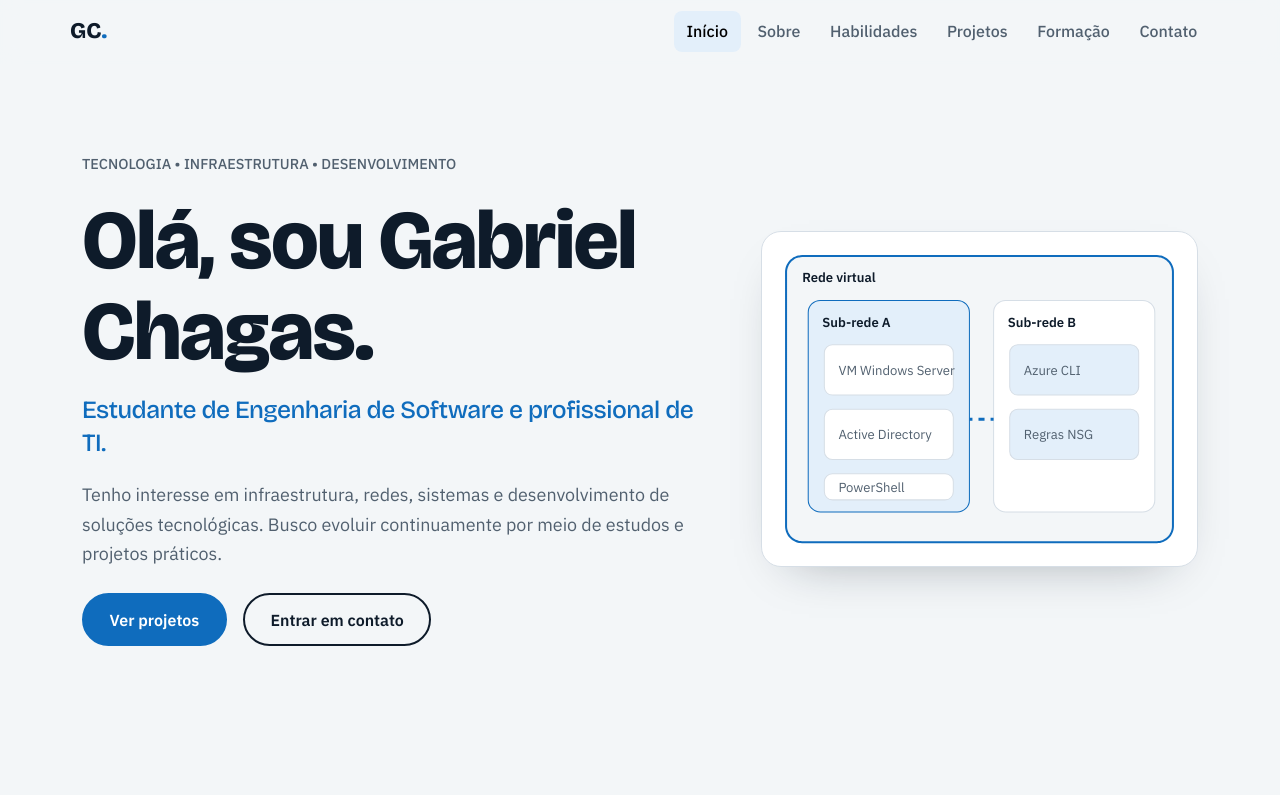
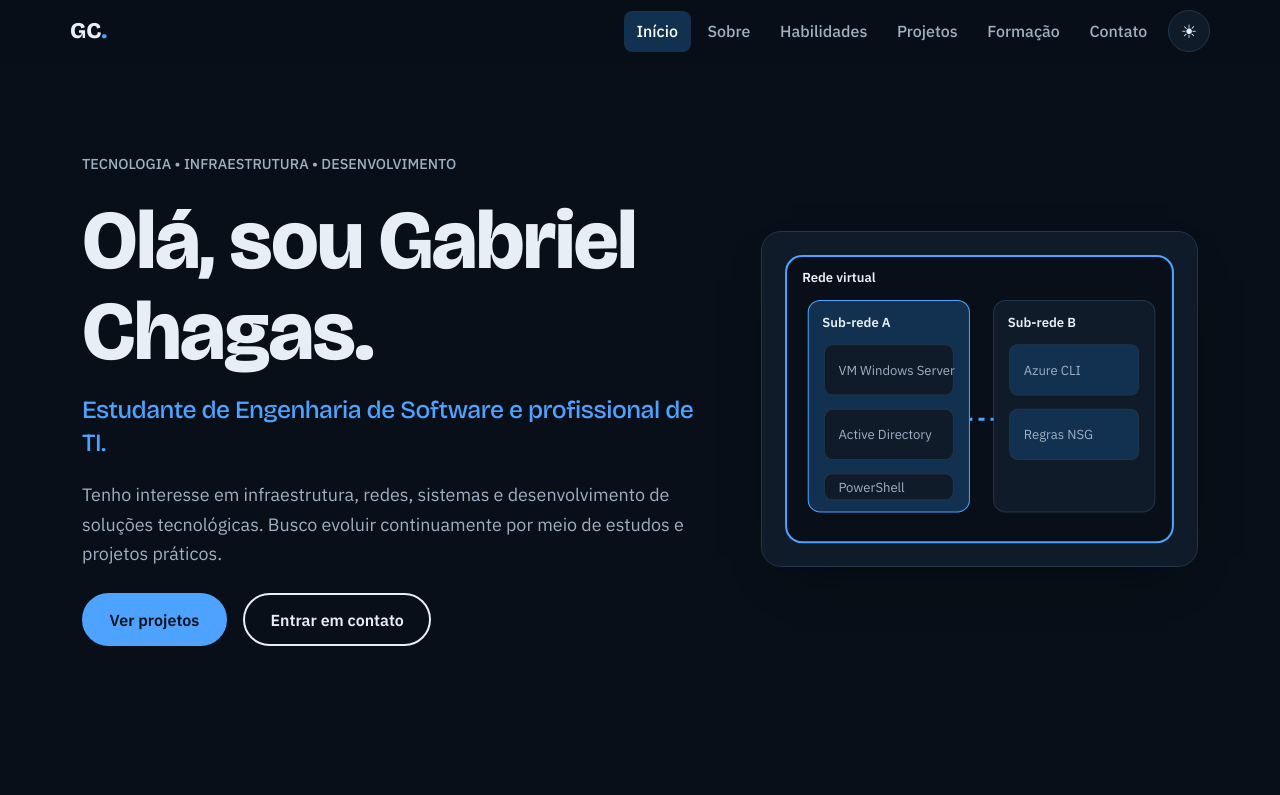
Before and after one commit to gabrielchagas-dev/portfolio-gabriel-chagas, a plain HTML site: page index.html in a window 1280 px wide. Shown: the top 795 px of the page. Drawn offline with nearby package versions, Linux system fonts and the light colour scheme.

Commit message:
feat: adiciona tema escuro/claro

```diff
--- a/index.html
+++ b/index.html
@@ -7,6 +7,7 @@
 <meta name="description" content="Portfólio profissional de Gabriel Chagas, estudante de Engenharia de Software e profissional de TI.">
 <meta property="og:title" content="Gabriel Chagas | Portfólio">
 <meta property="og:description" content="Estudante de Engenharia de Software e profissional de TI.">
+<script>try{document.documentElement.setAttribute("data-bs-theme",localStorage.getItem("tema")||"dark")}catch(e){document.documentElement.setAttribute("data-bs-theme","dark")}</script>
 <link rel="preconnect" href="https://fonts.googleapis.com">
 <link rel="preconnect" href="https://fonts.gstatic.com" crossorigin>
 <link href="https://fonts.googleapis.com/css2?family=Bricolage+Grotesque:wght@500;700;800&family=IBM+Plex+Sans:wght@400;500;600&display=swap" rel="stylesheet">
@@ -17,8 +18,16 @@
 :root{
   --bg:#F3F6F8; --surface:#FFFFFF; --ink:#0E1B2A; --muted:#51606F;
   --azure:#0F6CBD; --azure-soft:#E3EFFA; --line:#D6DEE6; --amber:#B25E00; --amber-soft:#FFF0DB;
-  --radius:14px;
+  --radius:14px; --nav-bg:rgba(243,246,248,.86); --hl-bg:#0E1B2A; --chip-ink:#0A4D88;
+  --btn-text:#fff; --azure-hover:#0B5A9E; --shadow:rgba(14,27,42,.4);
 }
+[data-bs-theme="dark"]{
+  --bg:#080F18; --surface:#101B29; --ink:#E8EEF5; --muted:#9FB0C2;
+  --azure:#4DA3FF; --azure-soft:#12304F; --line:#22354A; --amber:#FFB454; --amber-soft:#3A2A10;
+  --nav-bg:rgba(8,15,24,.82); --hl-bg:#16314F; --chip-ink:#B5D9FF;
+  --btn-text:#04111F; --azure-hover:#7DBBFF; --shadow:rgba(0,0,0,.7);
+}
+body,.panel,.proj,.tech,.topo,.nav-wrap{transition:background-color .3s,border-color .3s,color .3s}
 html{scroll-behavior:smooth;scroll-padding-top:76px}
 body{background:var(--bg);color:var(--ink);font-family:"IBM Plex Sans",system-ui,sans-serif;line-height:1.65}
 h1,h2,h3,h4,h5{font-family:"Bricolage Grotesque",sans-serif;letter-spacing:-.02em;line-height:1.1}
@@ -27,12 +36,16 @@ a{color:var(--azure)}
 p{max-width:68ch}
 
 /* ===== Navbar ===== */
-.nav-wrap{position:sticky;top:0;z-index:50;background:rgba(243,246,248,.86);backdrop-filter:blur(10px);border-bottom:1px solid transparent;transition:border-color .25s}
+.nav-wrap{position:sticky;top:0;z-index:50;background:var(--nav-bg);backdrop-filter:blur(10px);border-bottom:1px solid transparent;transition:border-color .25s}
 .nav-wrap.scrolled{border-color:var(--line)}
 .navbar-brand{font-family:"Bricolage Grotesque";font-weight:800;font-size:1.4rem;color:var(--ink)}
 .navbar-brand span{color:var(--azure)}
 .nav-link{color:var(--muted);font-weight:500;border-radius:8px;padding:.45rem .8rem!important;transition:color .2s,background .2s}
 .nav-link:hover,.nav-link.active{color:var(--azure);background:var(--azure-soft)}
+
+.theme-btn{background:var(--surface);color:var(--ink);border:1px solid var(--line);border-radius:999px;width:42px;height:42px;font-size:1.15rem;line-height:1;display:grid;place-items:center;cursor:pointer;transition:border-color .2s,transform .2s}
+.theme-btn:hover{border-color:var(--azure);transform:rotate(15deg)}
+.navbar-toggler{box-shadow:none!important}
 
 /* ===== Hero ===== */
 .hero{padding:5.5rem 0 4.5rem}
@@ -40,11 +53,11 @@ p{max-width:68ch}
 .hero h1{font-size:clamp(2.8rem,7vw,5.2rem);font-weight:800;margin-bottom:1rem}
 .hero h2{font-size:clamp(1.15rem,2.2vw,1.55rem);font-weight:500;color:var(--azure);margin-bottom:1.2rem;line-height:1.35}
 .hero p.lead{color:var(--muted);font-size:1.12rem}
-.btn-main{background:var(--azure);color:#fff;border-radius:999px;padding:.8rem 1.6rem;font-weight:600;border:2px solid var(--azure);transition:transform .2s,background .2s}
-.btn-main:hover{background:#0B5A9E;color:#fff;transform:translateY(-2px)}
+.btn-main{background:var(--azure);color:var(--btn-text);border-radius:999px;padding:.8rem 1.6rem;font-weight:600;border:2px solid var(--azure);transition:transform .2s,background .2s}
+.btn-main:hover{background:var(--azure-hover);border-color:var(--azure-hover);color:var(--btn-text);transform:translateY(-2px)}
 .btn-ghost{background:transparent;color:var(--ink);border-radius:999px;padding:.8rem 1.6rem;font-weight:600;border:2px solid var(--ink);transition:transform .2s,background .2s,color .2s}
-.btn-ghost:hover{background:var(--ink);color:#fff;transform:translateY(-2px)}
-.topo{background:var(--surface);border:1px solid var(--line);border-radius:20px;padding:1rem;box-shadow:0 20px 50px -30px rgba(14,27,42,.4)}
+.btn-ghost:hover{background:var(--ink);color:var(--bg);transform:translateY(-2px)}
+.topo{background:var(--surface);border:1px solid var(--line);border-radius:20px;padding:1rem;box-shadow:0 20px 50px -30px var(--shadow)}
 .topo svg{width:100%;height:auto;display:block}
 .topo text{font-family:"IBM Plex Sans";font-size:13px;fill:var(--muted)}
 .topo .t-strong{fill:var(--ink);font-weight:600}
@@ -61,16 +74,17 @@ section{padding:5rem 0}
 .panel{background:var(--surface);border:1px solid var(--line);border-radius:var(--radius);padding:1.6rem;height:100%}
 .panel h5{font-size:1.2rem;font-weight:700;margin-bottom:.6rem}
 .panel p{color:var(--muted);margin-bottom:0}
-.panel.hl{background:var(--ink);border-color:var(--ink)}
+.panel.hl{background:var(--hl-bg);border-color:var(--hl-bg)}
 .panel.hl h5{color:#fff}
 .panel.hl p{color:#C4D0DC}
 
 /* chips */
 .chips{display:flex;flex-wrap:wrap;gap:.5rem;margin-top:1rem}
-.chip{background:var(--azure-soft);color:#0A4D88;border-radius:999px;padding:.28rem .85rem;font-size:.86rem;font-weight:500}
+.chip{background:var(--azure-soft);color:var(--chip-ink);border-radius:999px;padding:.28rem .85rem;font-size:.86rem;font-weight:500}
 .tech{display:flex;align-items:center;gap:.55rem;background:var(--surface);border:1px solid var(--line);border-radius:12px;padding:.6rem 1rem;font-weight:500;transition:border-color .2s,transform .2s}
 .tech:hover{border-color:var(--azure);transform:translateY(-2px)}
 .tech i{font-size:1.5rem}
+.tech .devicon-github-original{color:var(--ink)}
 .tech .bi-ico{font-size:1.5rem;color:var(--azure);font-style:normal}
 
 /* projetos */
@@ -93,7 +107,7 @@ section{padding:5rem 0}
 .t-item p{color:var(--muted);margin-bottom:0}
 
 /* contato e rodapé */
-.contact{background:var(--ink);color:#fff;border-radius:24px;padding:3.5rem 2rem;text-align:center}
+.contact{background:var(--hl-bg);color:#fff;border-radius:24px;padding:3.5rem 2rem;text-align:center}
 .contact h2{font-size:clamp(2rem,4vw,3rem);font-weight:800}
 .contact p{color:#C4D0DC;margin:1rem auto 2rem}
 .contact .btn-light{border-radius:999px;font-weight:600;padding:.75rem 1.5rem}
@@ -112,7 +126,8 @@ footer{padding:2.5rem 0;color:var(--muted);font-size:.92rem;text-align:center}
 <header class="nav-wrap" id="topbar">
   <nav class="navbar navbar-expand-lg container">
     <a class="navbar-brand" href="#inicio">GC<span>.</span></a>
-    <button class="navbar-toggler border-0" type="button" data-bs-toggle="collapse" data-bs-target="#menu" aria-controls="menu" aria-expanded="false" aria-label="Abrir menu">
+    <button class="theme-btn ms-auto ms-lg-2 order-lg-last" id="tema" type="button" aria-label="Alternar tema claro e escuro"></button>
+    <button class="navbar-toggler border-0 ms-2" type="button" data-bs-toggle="collapse" data-bs-target="#menu" aria-controls="menu" aria-expanded="false" aria-label="Abrir menu">
       <span class="navbar-toggler-icon"></span>
     </button>
     <div class="collapse navbar-collapse" id="menu">
@@ -146,23 +161,23 @@ footer{padding:2.5rem 0;color:var(--muted);font-size:.92rem;text-align:center}
       <div class="col-lg-5">
         <div class="topo intro d2" aria-hidden="true">
           <svg viewBox="0 0 400 300" xmlns="http://www.w3.org/2000/svg">
-            <rect x="8" y="8" width="384" height="284" rx="16" fill="#F3F6F8" stroke="#0F6CBD" stroke-width="2" stroke-dasharray="2 0"/>
+            <rect x="8" y="8" width="384" height="284" rx="16" style="fill:var(--bg);stroke:var(--azure)" stroke-width="2"/>
             <text x="24" y="34" class="t-strong">Rede virtual</text>
-            <rect x="30" y="52" width="160" height="210" rx="12" fill="#E3EFFA" stroke="#0F6CBD"/>
+            <rect x="30" y="52" width="160" height="210" rx="12" style="fill:var(--azure-soft);stroke:var(--azure)"/>
             <text x="44" y="78" class="t-strong">Sub-rede A</text>
-            <rect x="46" y="96" width="128" height="50" rx="8" fill="#fff" stroke="#D6DEE6"/>
+            <rect x="46" y="96" width="128" height="50" rx="8" style="fill:var(--surface);stroke:var(--line)"/>
             <text x="60" y="126">VM Windows Server</text>
-            <rect x="46" y="160" width="128" height="50" rx="8" fill="#fff" stroke="#D6DEE6"/>
+            <rect x="46" y="160" width="128" height="50" rx="8" style="fill:var(--surface);stroke:var(--line)"/>
             <text x="60" y="190">Active Directory</text>
-            <rect x="46" y="224" width="128" height="26" rx="8" fill="#fff" stroke="#D6DEE6"/>
+            <rect x="46" y="224" width="128" height="26" rx="8" style="fill:var(--surface);stroke:var(--line)"/>
             <text x="60" y="242">PowerShell</text>
-            <rect x="214" y="52" width="160" height="210" rx="12" fill="#fff" stroke="#D6DEE6"/>
+            <rect x="214" y="52" width="160" height="210" rx="12" style="fill:var(--surface);stroke:var(--line)"/>
             <text x="228" y="78" class="t-strong">Sub-rede B</text>
-            <rect x="230" y="96" width="128" height="50" rx="8" fill="#E3EFFA" stroke="#D6DEE6"/>
+            <rect x="230" y="96" width="128" height="50" rx="8" style="fill:var(--azure-soft);stroke:var(--line)"/>
             <text x="244" y="126">Azure CLI</text>
-            <rect x="230" y="160" width="128" height="50" rx="8" fill="#E3EFFA" stroke="#D6DEE6"/>
+            <rect x="230" y="160" width="128" height="50" rx="8" style="fill:var(--azure-soft);stroke:var(--line)"/>
             <text x="244" y="190">Regras NSG</text>
-            <path class="draw" d="M190 170 H214" stroke="#0F6CBD" stroke-width="3" fill="none"/>
+            <path class="draw" d="M190 170 H214" style="stroke:var(--azure)" stroke-width="3" fill="none"/>
           </svg>
         </div>
       </div>
@@ -297,6 +312,17 @@ footer{padding:2.5rem 0;color:var(--muted);font-size:.92rem;text-align:center}
 
 <script src="https://cdn.jsdelivr.net/npm/bootstrap@5.3.3/dist/js/bootstrap.bundle.min.js"></script>
 <script>
+  // Alternar tema (padrão: escuro) e lembrar a escolha
+  const root = document.documentElement, tbtn = document.getElementById('tema');
+  const icone = () => { const d = root.getAttribute('data-bs-theme') === 'dark'; tbtn.textContent = d ? '\u2600' : '\u263E'; tbtn.title = d ? 'Tema claro' : 'Tema escuro'; };
+  icone();
+  tbtn.addEventListener('click', () => {
+    const novo = root.getAttribute('data-bs-theme') === 'dark' ? 'light' : 'dark';
+    root.setAttribute('data-bs-theme', novo);
+    try { localStorage.setItem('tema', novo); } catch (e) {}
+    icone();
+  });
+
   // Borda na barra ao rolar
   const bar = document.getElementById('topbar');
   addEventListener('scroll', () => bar.classList.toggle('scrolled', scrollY > 10), {passive:true});
```
